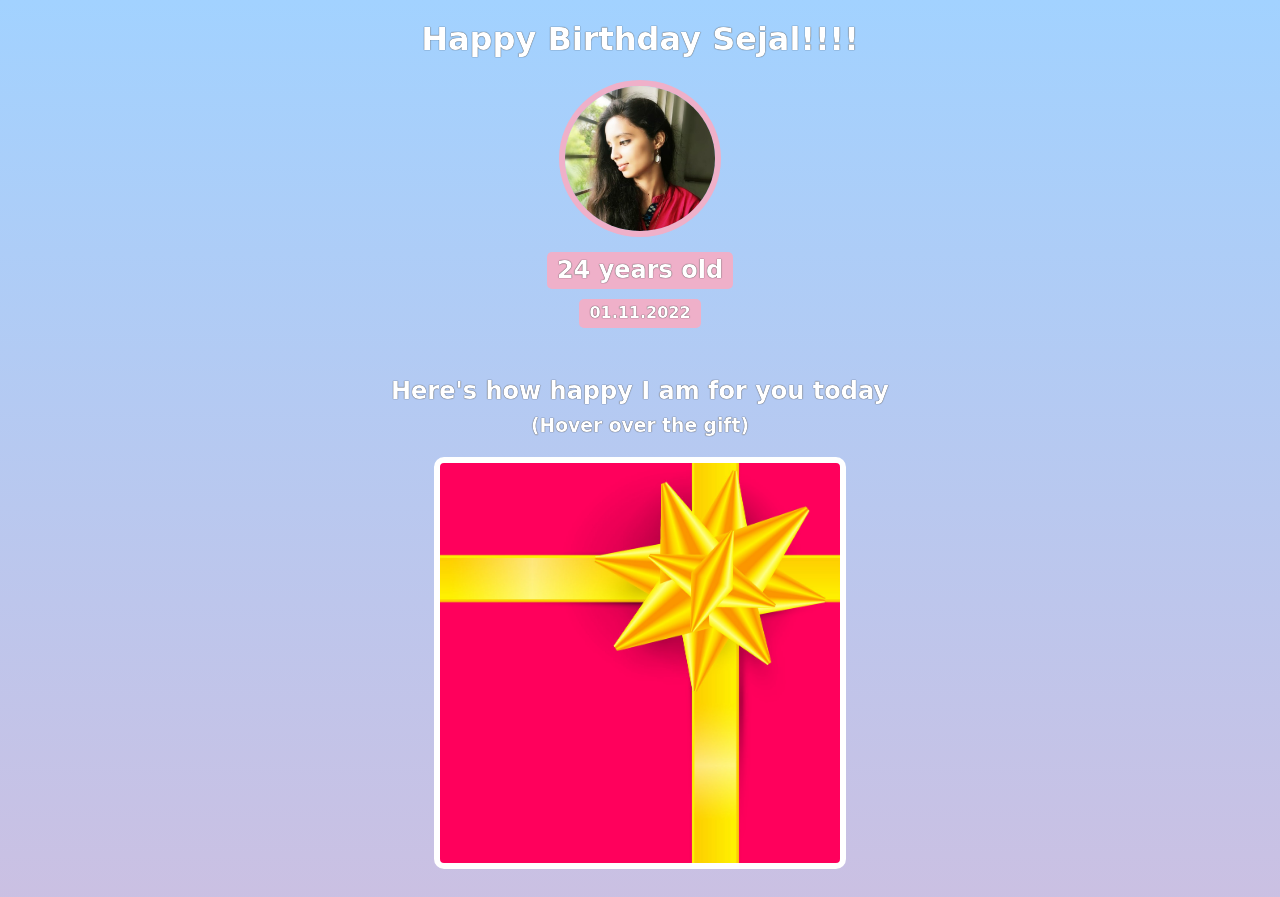
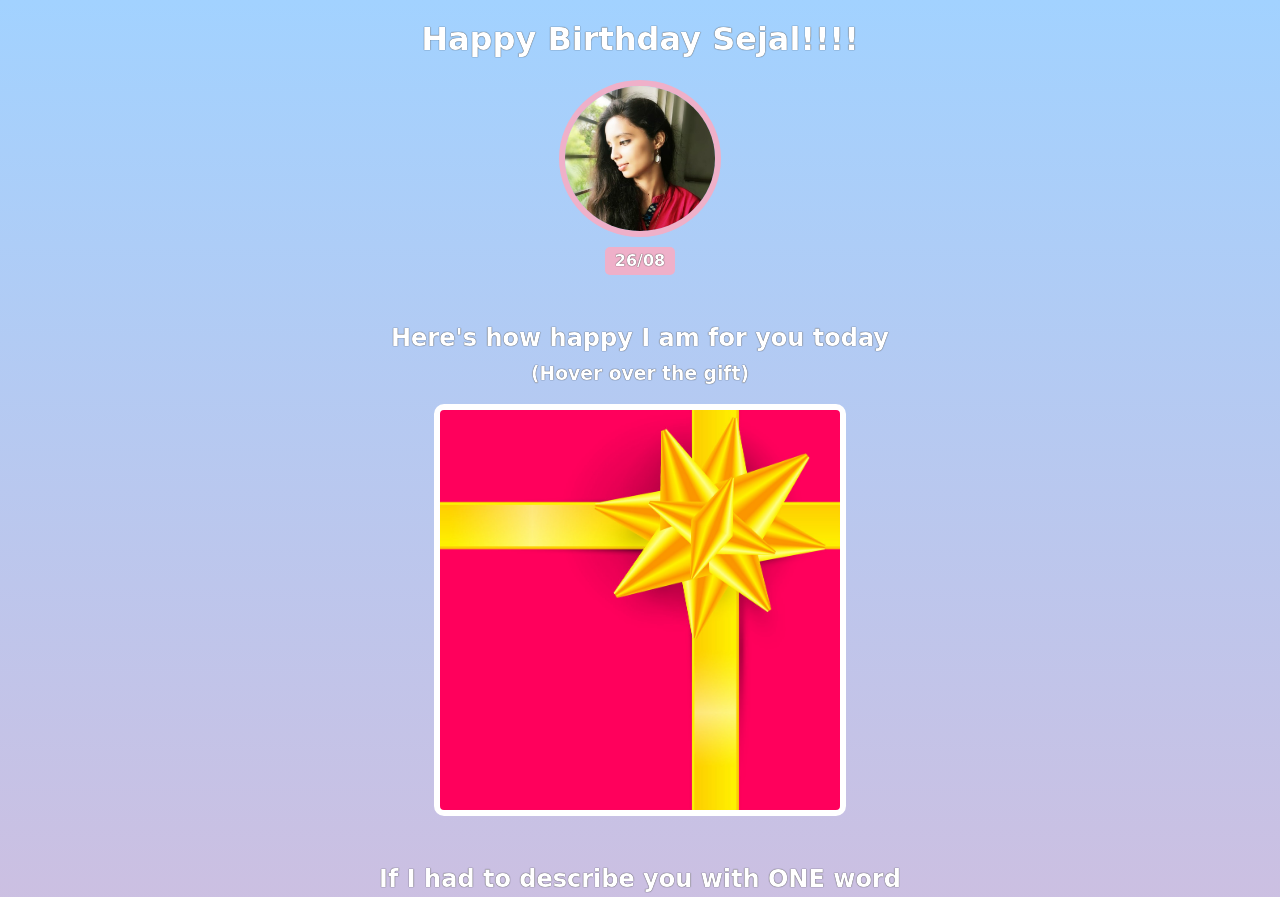
Before and after one commit to tejasdurge55/birthday_gift_card, a website built with Vite: page birthday_wish_card/index.html in a window 1280 px wide. Shown: the top 897 px of the page. Built offline with nearby package versions, Linux system fonts and the light colour scheme; a web font is replaced by a local one.

Commit message:
Update index.html

```diff
--- a/birthday_wish_card/index.html
+++ b/birthday_wish_card/index.html
@@ -9,8 +9,8 @@
         <div id="header">
             <h1>Happy Birthday Sejal!!!!</h1>
             <img id="bff-img" src="images/sejal.jpg">
-            <h2 id="bday-age">24 years old</h2>
-            <h4 id="bday-date">01.11.2022</h4>
+
+            <h4 id="bday-date">26/08</h4>
         </div>
 
         <div class="gift-section">
```
